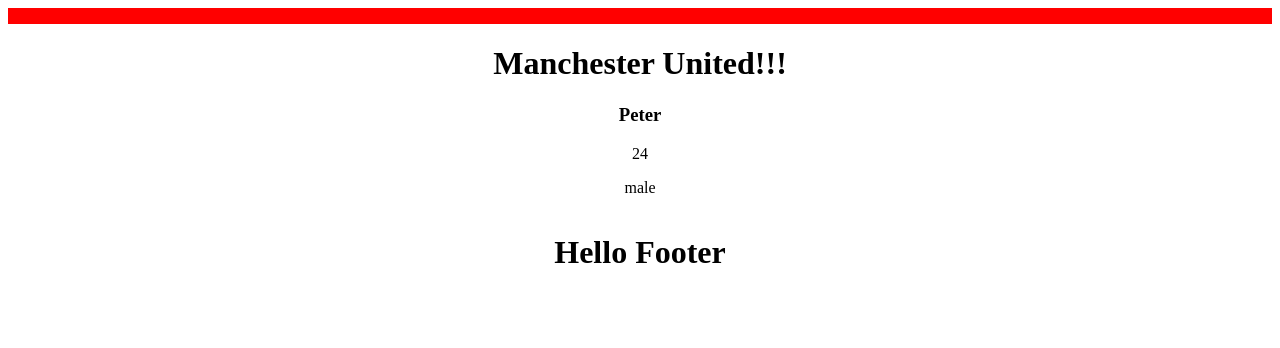
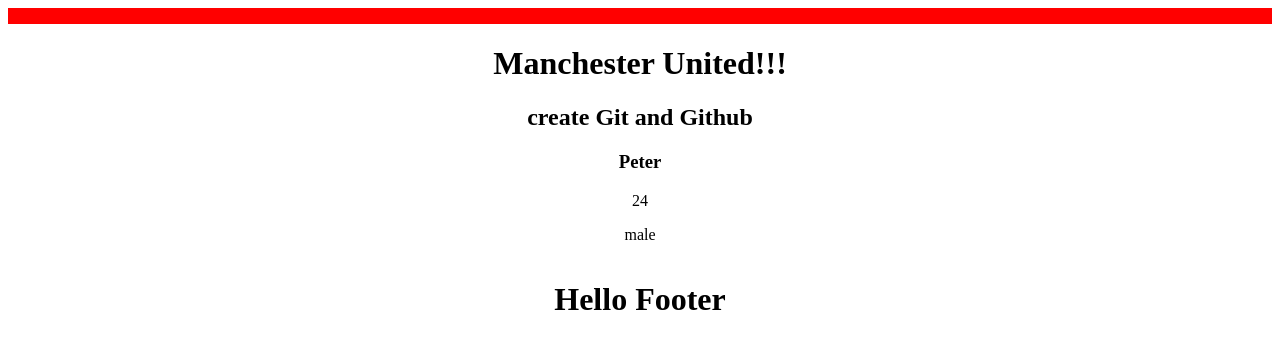
Before and after one commit to Aleksandr2612/react-01, a JavaScript app: page / in a window 1280 px wide. Shown: the top 348 px of the page. Built offline with nearby package versions, Linux system fonts and the light colour scheme.

Commit message:
added h2

```diff
--- a/src/App.js
+++ b/src/App.js
@@ -18,6 +18,7 @@
         <Header routes={routes}/>
             <main>
         <h1>Manchester United!!!</h1>
+                <h2>create Git and Github</h2>
             <Content person={Person}/>
             </main>
             <Footer/>
```
